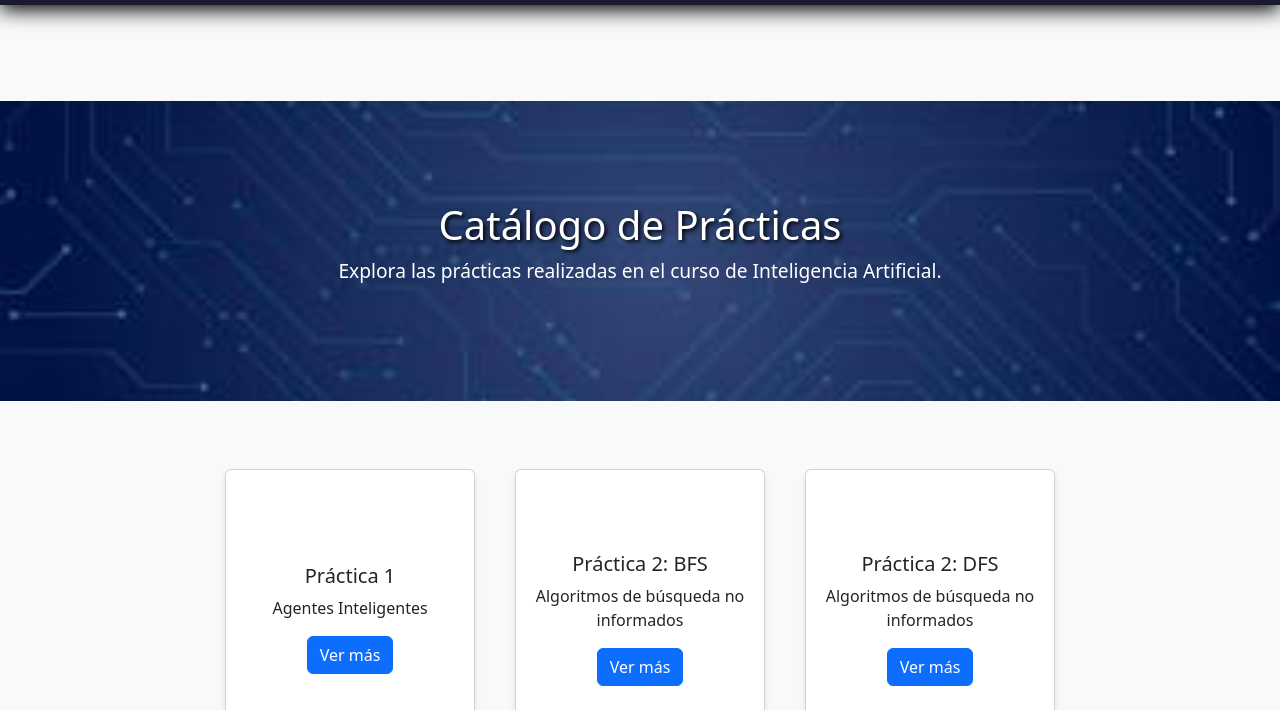
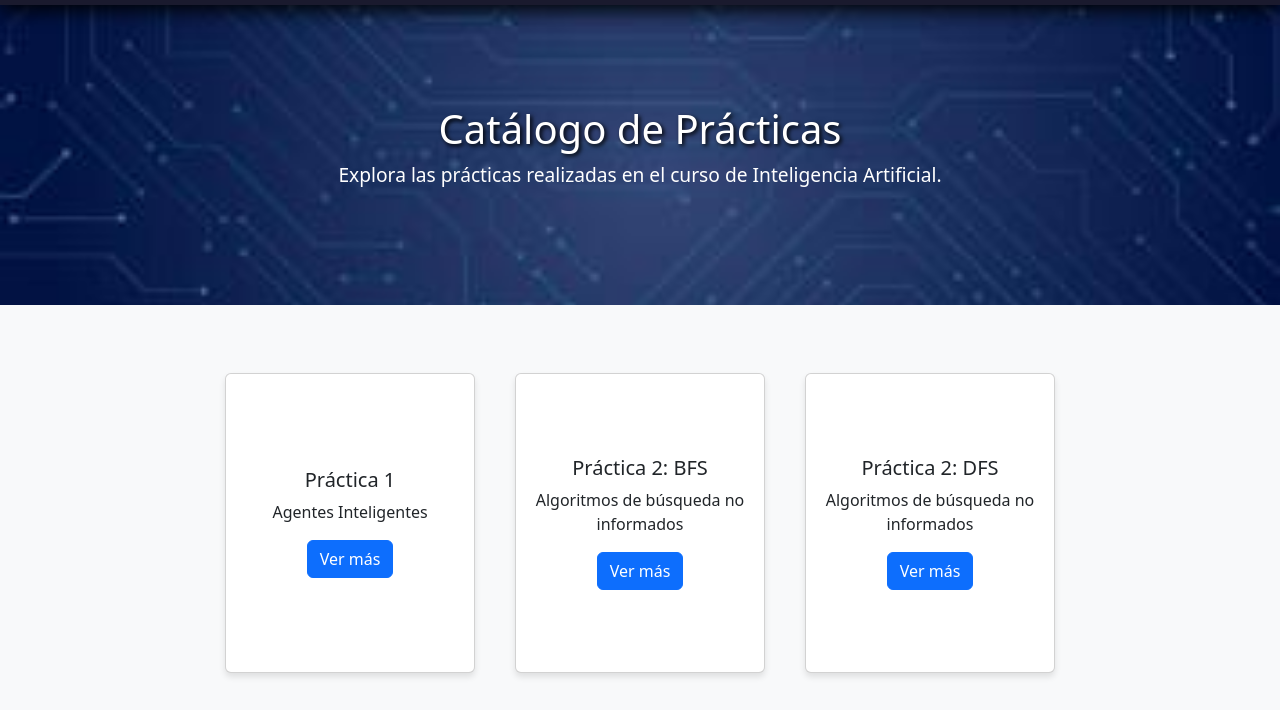
Before and after one commit to DpalaciosR20/catalogo-practicas-ia, a plain HTML site: page index.html in a window 1280 px wide. Shown: the part 57-767 px from the top of the page. Drawn offline with nearby package versions, Linux system fonts and the light colour scheme.

Commit message:
actualizacion header

```diff
--- a/styles.css
+++ b/styles.css
@@ -31,7 +31,6 @@ header {
     flex-direction: column;
     justify-content: center;
     align-items: center;
-    margin-top: 6rem;
 }
 
 header h1 {
```
